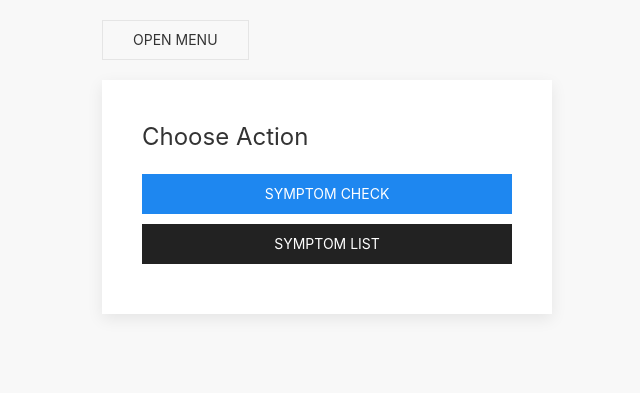
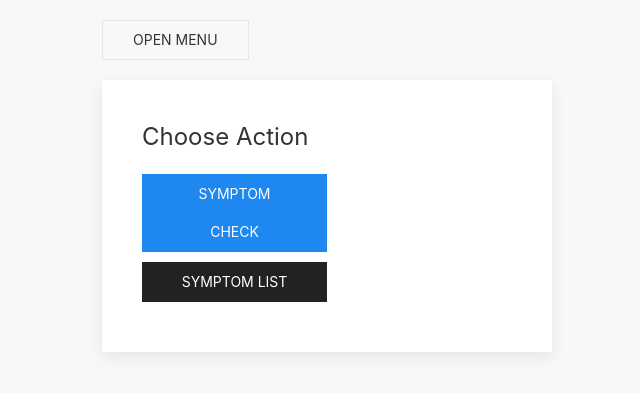
Before and after one commit to theyoonicon/park_track, a Flask app: template app/templates/home.html in a window 1280 px wide. Shown: the top 393 px of the page, without its empty margins (313-953 px from the left). Run offline with Flask 3, Linux system fonts and the light colour scheme; the template is opened without the code that fills it, so the values that code supplies are empty; some libraries are stand-ins or nearby versions.

```diff
--- a/app/templates/home.html
+++ b/app/templates/home.html
@@ -6,7 +6,7 @@
 <div class="uk-container">
     <div class="uk-card uk-card-default uk-card-body uk-width-large uk-align-center">
         <h2 class="uk-card-title">Choose Action</h2>
-        <div class="uk-flex uk-flex-column uk-flex-center uk-width-1-1@m uk-width-1-2@s">
+        <div class="uk-flex uk-flex-column uk-flex-center uk-width-1-1@s uk-width-1-2@m">
             <a href="{{ url_for('symptoms.symptom_check') }}" class="uk-button uk-button-primary uk-width-1-1 uk-margin-small-bottom">Symptom Check</a>
             <a href="{{ url_for('symptoms.get_or_add_symptoms') }}" class="uk-button uk-button-secondary uk-width-1-1 uk-margin-small-bottom">Symptom List</a>
         </div>
```
